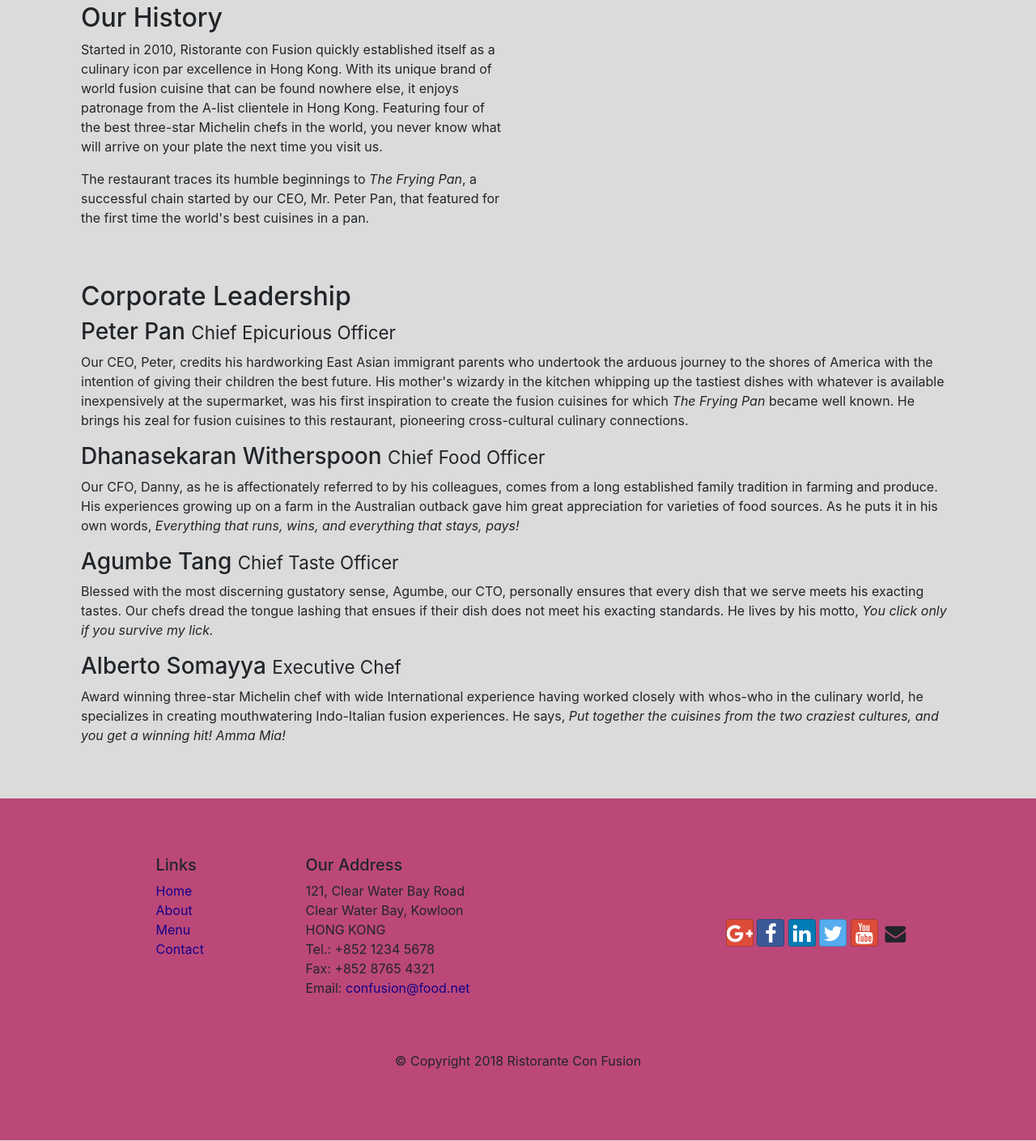
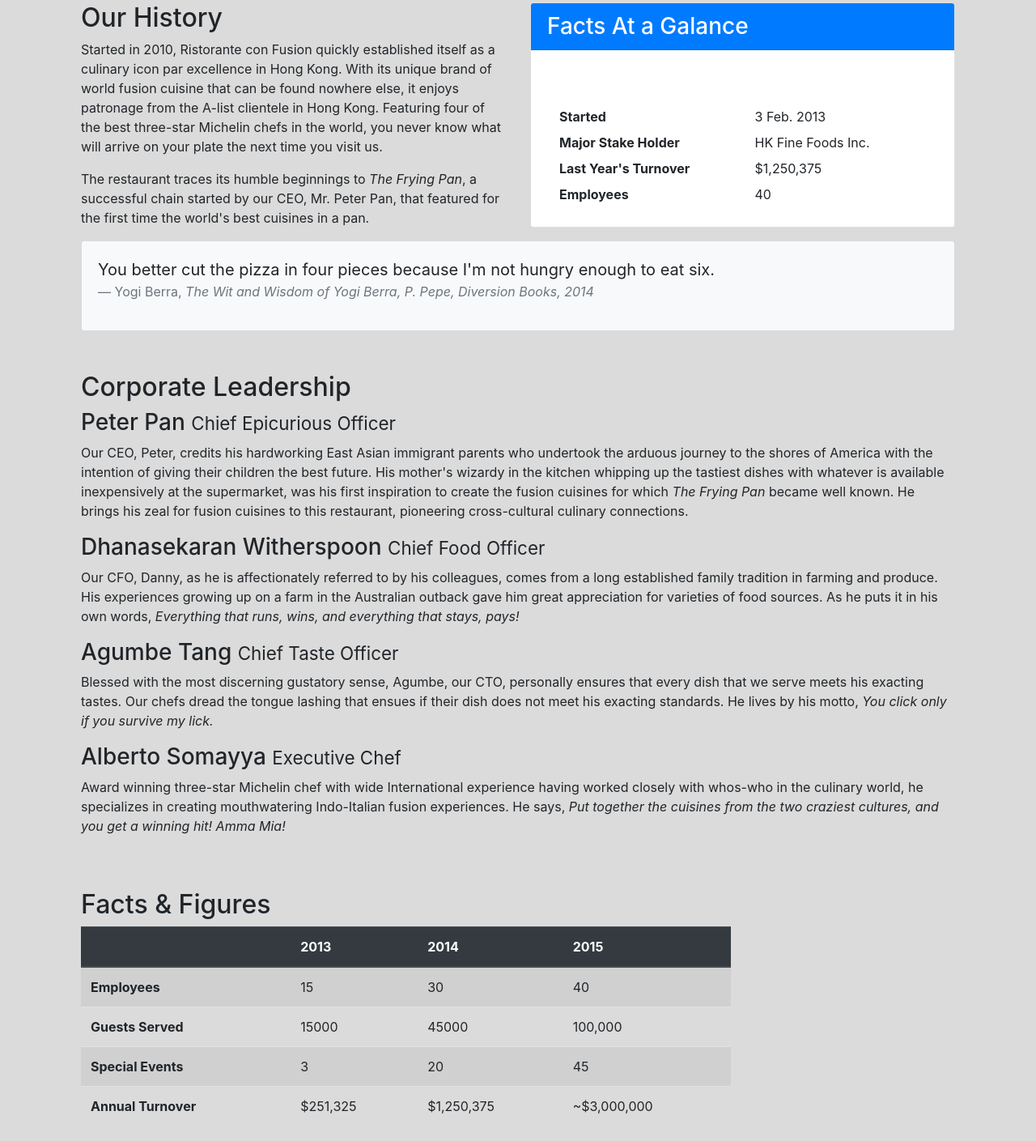
Before and after one commit to whoiandrew/bootstrap4, a website: page aboutus.html in a window 1280 px wide. Shown: the part 662-2071 px from the top of the page at 81% size. Drawn offline with nearby package versions, Linux system fonts and the light colour scheme.

Commit message:
tables and cards

```diff
--- a/aboutus.html
+++ b/aboutus.html
@@ -63,7 +63,34 @@
                 <p>Started in 2010, Ristorante con Fusion quickly established itself as a culinary icon par excellence in Hong Kong. With its unique brand of world fusion cuisine that can be found nowhere else, it enjoys patronage from the A-list clientele in Hong Kong.  Featuring four of the best three-star Michelin chefs in the world, you never know what will arrive on your plate the next time you visit us.</p>
                 <p>The restaurant traces its humble beginnings to <em>The Frying Pan</em>, a successful chain started by our CEO, Mr. Peter Pan, that featured for the first time the world's best cuisines in a pan.</p>
             </div>
-            <div>
+            <div class="col-sm">
+                <div class="card">
+                    <h3 class="card-header bg-primary text-white">Facts At a Galance</h3>
+                    <div class="card-body">
+                        <dl class="row mb-0">
+                            <dt class="col-6">Started</dt>
+                            <dd class="col-6">3 Feb. 2013</dd>
+                            <dt class="col-6">Major Stake Holder</dt>
+                            <dd class="col-6">HK Fine Foods Inc.</dd>
+                            <dt class="col-6">Last Year's Turnover</dt>
+                            <dd class="col-6">$1,250,375</dd>
+                            <dt class="col-6">Employees</dt>
+                            <dd class="col-6">40</dd>
+                        </dl>
+                    </div>
+                </div>
+            </div>
+            <div class="col-12">
+                <div class="card card-body bg-light">
+                    <blockquote class="blockquote">
+                        <p class="mb-0">You better cut the pizza in four pieces because
+                            I'm not hungry enough to eat six.</p>
+                        <footer class="blockquote-footer">Yogi Berra,
+                            <cite title="Source Title">The Wit and Wisdom of Yogi Berra,
+                            P. Pepe, Diversion Books, 2014</cite>
+                        </footer>
+                    </blockquote>
+                </div>
             </div>
         </div>
         <div class="row row-content">
@@ -77,6 +104,49 @@
                 <p class="d-none d-sm-block">Blessed with the most discerning gustatory sense, Agumbe, our CTO, personally ensures that every dish that we serve meets his exacting tastes. Our chefs dread the tongue lashing that ensues if their dish does not meet his exacting standards. He lives by his motto, <em>You click only if you survive my lick.</em></p>
                 <h3>Alberto Somayya <small>Executive Chef</small></h3>
                 <p class="d-none d-sm-block">Award winning three-star Michelin chef with wide International experience having worked closely with whos-who in the culinary world, he specializes in creating mouthwatering Indo-Italian fusion experiences. He says, <em>Put together the cuisines from the two craziest cultures, and you get a winning hit! Amma Mia!</em></p>
+            </div>
+       </div>
+       <div class="row row-content">
+            <div class="col-12 col-sm-9">
+                <h2>Facts &amp; Figures</h2>
+                <div class="table-responsive">
+                    <table class="table table-striped">
+                        <thead class="thead-dark">
+                            <tr>
+                                <th>&nbsp;</th>
+                                <th>2013</th>
+                                <th>2014</th>
+                                <th>2015</th>
+                            </tr>
+                        </thead>
+                        <tbody>
+                            <tr>
+                                <th>Employees</th>
+                                <td>15</td>
+                                <td>30</td>
+                                <td>40</td>
+                            </tr>
+                            <tr>
+                                <th>Guests Served</th>
+                                <td>15000</td>
+                                <td>45000</td>
+                                <td>100,000</td>
+                            </tr>
+                            <tr>
+                                <th>Special Events</th>
+                                <td>3</td>
+                                <td>20</td>
+                                <td>45</td>
+                            </tr>
+                            <tr>
+                                <th>Annual Turnover</th>
+                                <td>$251,325</td>
+                                <td>$1,250,375</td>
+                                <td>~$3,000,000</td>
+                            </tr>
+                        </tbody>
+                    </table>
+                </div>
             </div>
        </div>
 
```
